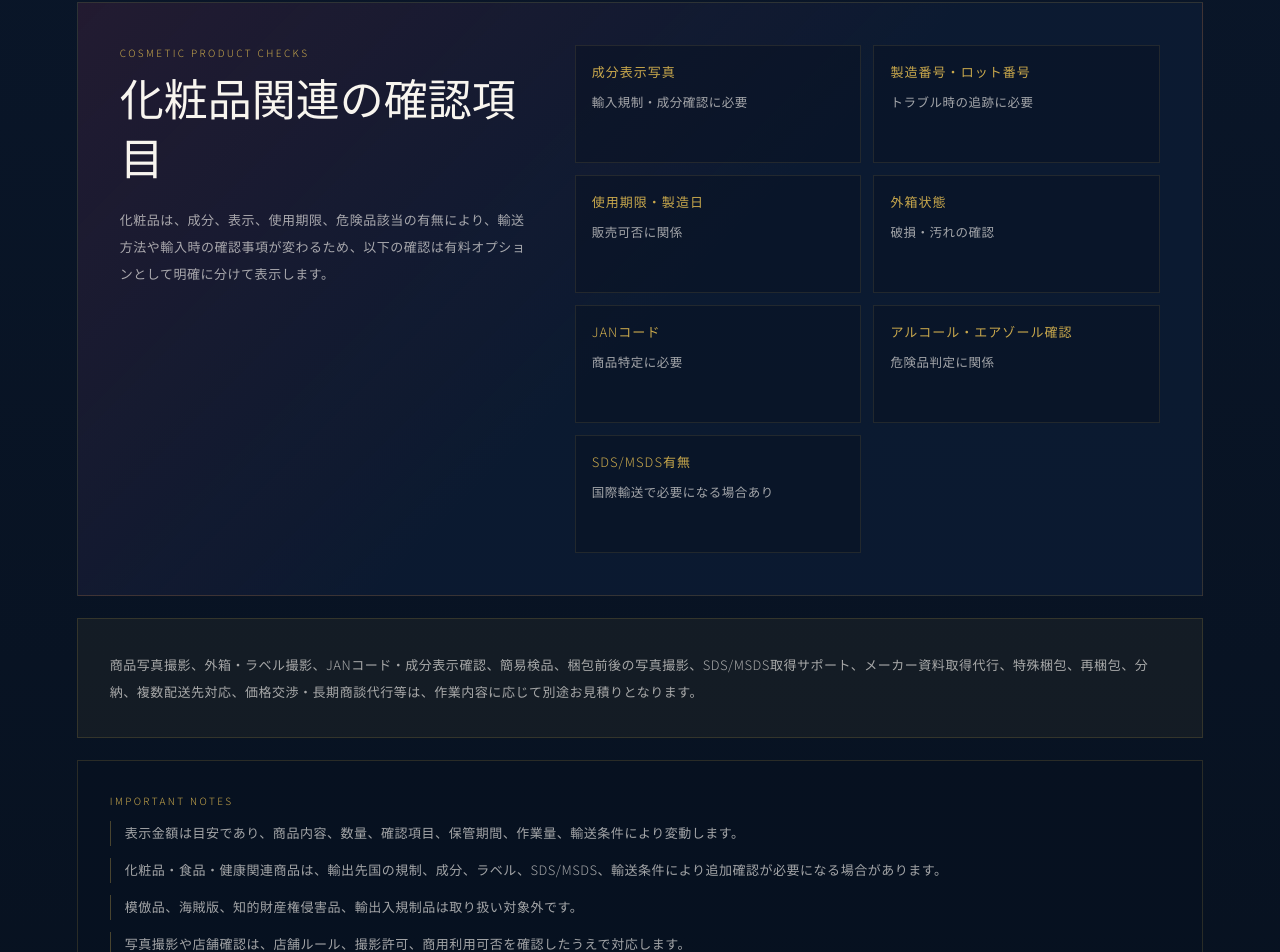
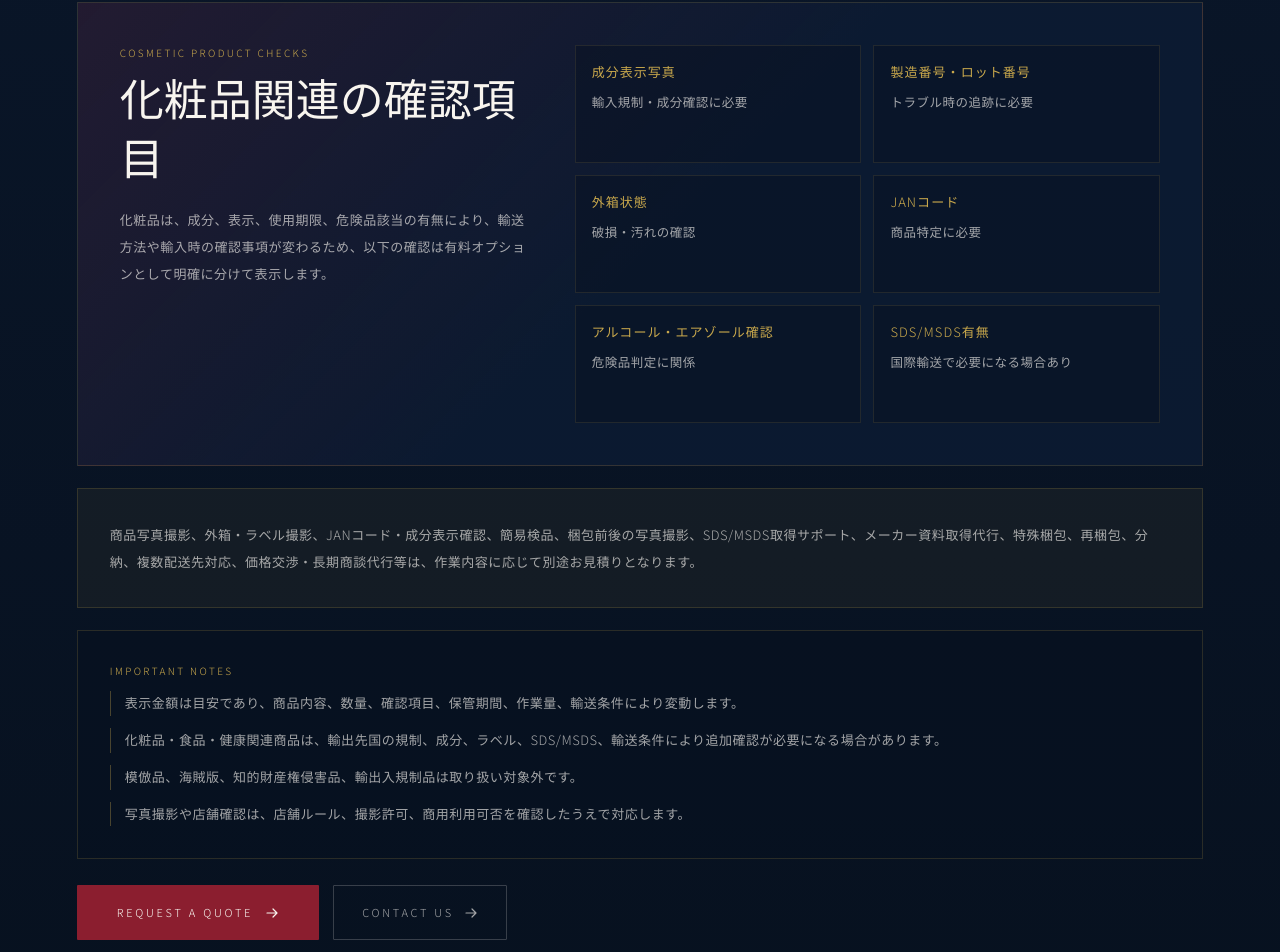
Before and after one commit to JUSTHEN-YUUKI/YUKIMICHI-ChatGpt-NEW-HP, a Next.js app: page /pricing in a window 1280 px wide. Shown: the part 3642-4594 px from the top of the page. Built offline with nearby package versions, Linux system fonts and the light colour scheme.

Commit message:
Remove cosmetic expiry check

```diff
--- a/app/pricing/page.tsx
+++ b/app/pricing/page.tsx
@@ -102,7 +102,6 @@ const optionalServiceFees = [
 const cosmeticChecks = [
   { item: '成分表示写真', reason: '輸入規制・成分確認に必要' },
   { item: '製造番号・ロット番号', reason: 'トラブル時の追跡に必要' },
-  { item: '使用期限・製造日', reason: '販売可否に関係' },
   { item: '外箱状態', reason: '破損・汚れの確認' },
   { item: 'JANコード', reason: '商品特定に必要' },
   { item: 'アルコール・エアゾール確認', reason: '危険品判定に関係' },
```
